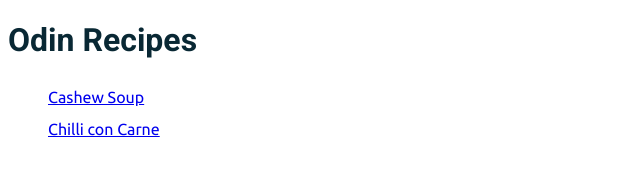
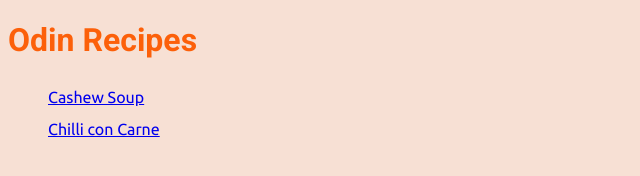
Before and after one commit to DavidStaus/odin-recipes, a plain HTML site: page index.html in a window 1280 px wide. Shown: the whole page, without its empty margins (0-640 px from the left). Drawn offline with Linux system fonts and the light colour scheme.

Commit message:
Update stylesheet.css

```diff
--- a/stylesheet.css
+++ b/stylesheet.css
@@ -9,11 +9,12 @@
 body {
   font-family: Ubuntu, Arial, Helvetica, sans-serif;
   color: var(--text);
-  background-color: var(--background):
+  background-color: var(--background);
 }
 
 h1, h2, h3 {
   font-family: Roboto, Arial, Helvetica, serif;
+  color: var(--heading);
 }
 
 .recipetitle {
```
